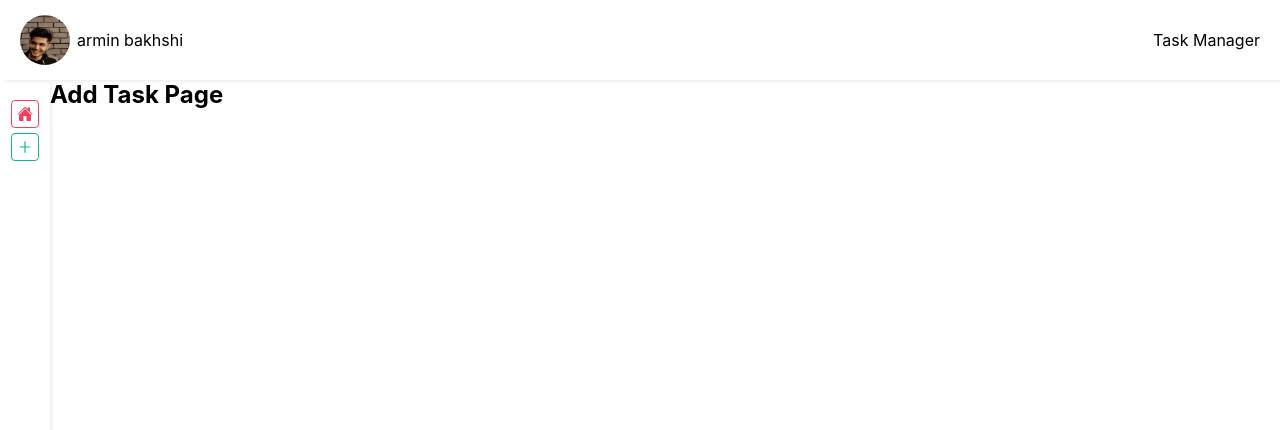
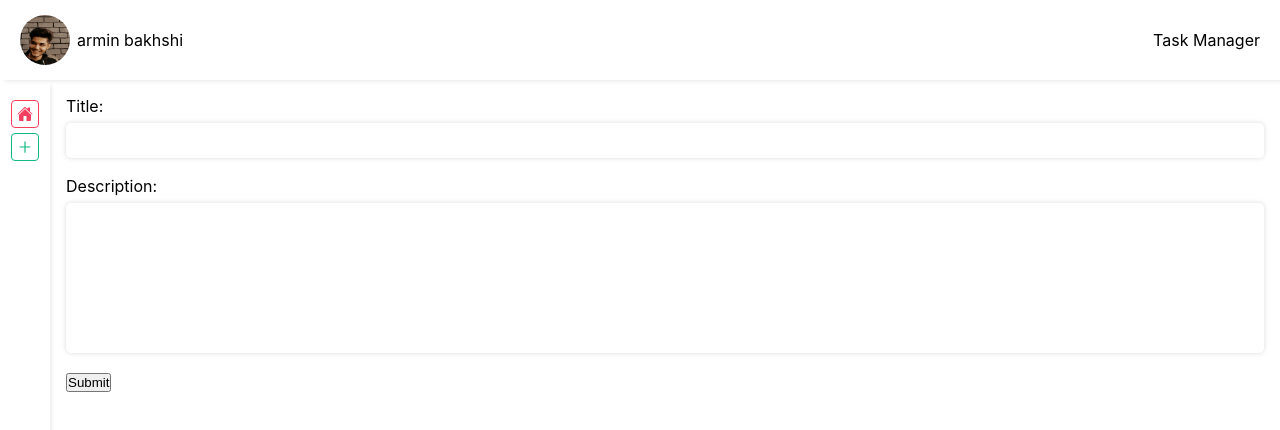
Before and after one commit to armin-bkh/taskmanager-app, a React (Create React App) app: page /add-task in a window 1280 px wide. Shown: the top 430 px of the page. Built offline with nearby package versions, Linux system fonts and the light colour scheme.

Commit message:
create AddTaskForm and Input component, handle form validation

```diff
--- a/package.json
+++ b/package.json
@@ -11,6 +11,7 @@
     "@types/react": "^17.0.39",
     "@types/react-dom": "^17.0.11",
     "@types/styled-components": "^5.1.23",
+    "formik": "^2.2.9",
     "node-sass": "^7.0.1",
     "react": "^17.0.2",
     "react-dom": "^17.0.2",
@@ -19,7 +20,8 @@
     "react-scripts": "5.0.0",
     "styled-components": "^5.3.3",
     "typescript": "^4.5.5",
-    "web-vitals": "^2.1.4"
+    "web-vitals": "^2.1.4",
+    "yup": "^0.32.11"
   },
   "scripts": {
     "start": "react-scripts start",
--- /dev/null
+++ b/src/Components/AddTaskForm/AddTaskForm.module.scss
@@ -0,0 +1,3 @@
+.formContainer{
+    padding: 1rem;
+}
--- /dev/null
+++ b/src/Components/AddTaskForm/AddTaskForm.tsx
@@ -0,0 +1,55 @@
+import { useFormik, FormikProps } from "formik";
+import * as Yup from 'yup';
+import Input from "../Common/Input/Input";
+import styles from './AddTaskForm.module.scss';
+
+interface formValueTypes {
+  title: string;
+  description?: string;
+}
+
+const initialValues = {
+  title: "",
+  description: "",
+};
+
+const validationSchema = Yup.object({
+    title: Yup.string().required("title is required"),
+    description: Yup.string().notRequired(),
+})
+
+const onSubmit = (values: formValueTypes) => {
+  console.log(values);
+};
+
+const AddTaskForm = () => {
+  const formik: FormikProps<formValueTypes> = useFormik<formValueTypes>({
+    initialValues,
+    onSubmit,
+    validationSchema,
+  });
+
+  return (
+    <form className={styles.formContainer} onSubmit={formik.handleSubmit}>
+      <Input
+        formik={formik}
+        lbl="title"
+        id="title"
+        placeholder="title..."
+        name="title"
+        type="text"
+      />
+      <Input
+        formik={formik}
+        lbl="description"
+        id="description"
+        placeholder="description..."
+        name="description"
+        type="textarea"
+      />
+      <button disabled={!formik.isValid} type="submit">Submit</button>
+    </form>
+  );
+};
+
+export default AddTaskForm;
--- /dev/null
+++ b/src/Components/Common/Input/Input.tsx
@@ -0,0 +1,30 @@
+import { InputContainer } from "./InputContainer.style";
+
+interface inputProps {
+    formik: any,
+    type: string,
+    lbl: string,
+    id: string,
+    name: string,
+    placeholder: string
+}
+
+
+const Input = ({ formik, type, lbl, id, name }: inputProps) => {
+    return (
+        <InputContainer type={type}>
+            <label htmlFor={id}>{lbl}:</label>
+            {
+                type === "text" ? (
+                    <input className="input" type={type} id={id} {...formik.getFieldProps(name)} />
+                ) : <textarea className="input" id={id} {...formik.getFieldProps(name)}></textarea>
+
+            }
+            {formik.touched[name] && formik.errors[name] && (
+                <span>{formik.errors[name]}</span>
+            )}
+        </InputContainer>
+    )
+}
+
+export default Input;
--- /dev/null
+++ b/src/Components/Common/Input/InputContainer.style.ts
@@ -0,0 +1,37 @@
+import styled from "styled-components";
+
+interface inputContainerProps {
+  type: string;
+}
+
+export const InputContainer = styled.fieldset<inputContainerProps>`
+  display: flex;
+  flex-direction: column;
+  margin-bottom: 15px;
+
+  & label {
+    text-transform: capitalize;
+    margin-bottom: 7px;
+  }
+
+  & .input {
+    padding: 10px 15px;
+    border: none;
+    outline: none;
+    box-shadow: 0 0 5px #dbdbdb;
+    margin-bottom: 3px;
+    border-radius: 5px;
+    transition: all .3s ease;
+    height: ${(props) => (props.type === "textarea" ? "150px" : "auto")};
+    resize: none;
+
+    &:focus{
+        box-shadow: 0 0 10px #dbdbdb;
+    }
+  }
+  & span {
+    color: #dc2626;
+    margin-left: 10px;
+    font-size: 12px;
+  }
+`;
--- a/src/Components/Provider/taskProviderTypes.type.ts
+++ b/src/Components/Provider/taskProviderTypes.type.ts
@@ -3,6 +3,8 @@ export type taskItemType = {
     value: string,
     description: string,
     status: "completed" | "in progress" | "todo",
+    created: string,
+    updated: string,
 }
 
 export type TasksType = {
--- a/src/Layout/LayoutContainer.style.ts
+++ b/src/Layout/LayoutContainer.style.ts
@@ -2,7 +2,7 @@ import styled from 'styled-components';
 
 export const LayoutContainer = styled.div`
     display: grid;
-    grid-template-columns: auto 1fr 1fr;
-    grid-template-rows: auto 1fr;
+    grid-template-columns: auto 1fr;
+    grid-template-rows: auto 100% auto;
     height: 100vh;
 `
--- a/src/Pages/AddTaskPage.tsx
+++ b/src/Pages/AddTaskPage.tsx
@@ -1,10 +1,11 @@
+import AddTaskForm from "../Components/AddTaskForm/AddTaskForm";
 import Layout from "../Layout/Layout";
 
 const AddTaskPage = () =>{
     return (
         <Layout>
             <section>
-                <h1>Add Task Page</h1>
+                <AddTaskForm />
             </section>
         </Layout>
     )
--- a/src/index.tsx
+++ b/src/index.tsx
@@ -1,11 +1,14 @@
-import { BrowserRouter } from 'react-router-dom';
-import ReactDOM from 'react-dom';
-import './index.css';
-import App from './App';
+import { BrowserRouter } from "react-router-dom";
+import ReactDOM from "react-dom";
+import "./index.css";
+import App from "./App";
+import TaskProvider from "./Components/Provider/TaskProvider";
 
 ReactDOM.render(
   <BrowserRouter>
-    <App />
+    <TaskProvider>
+      <App />
+    </TaskProvider>
   </BrowserRouter>,
-  document.getElementById('root')
+  document.getElementById("root")
 );
```
Also changed, not shown: 1 other file (tests, documents, lock files or other folders).
